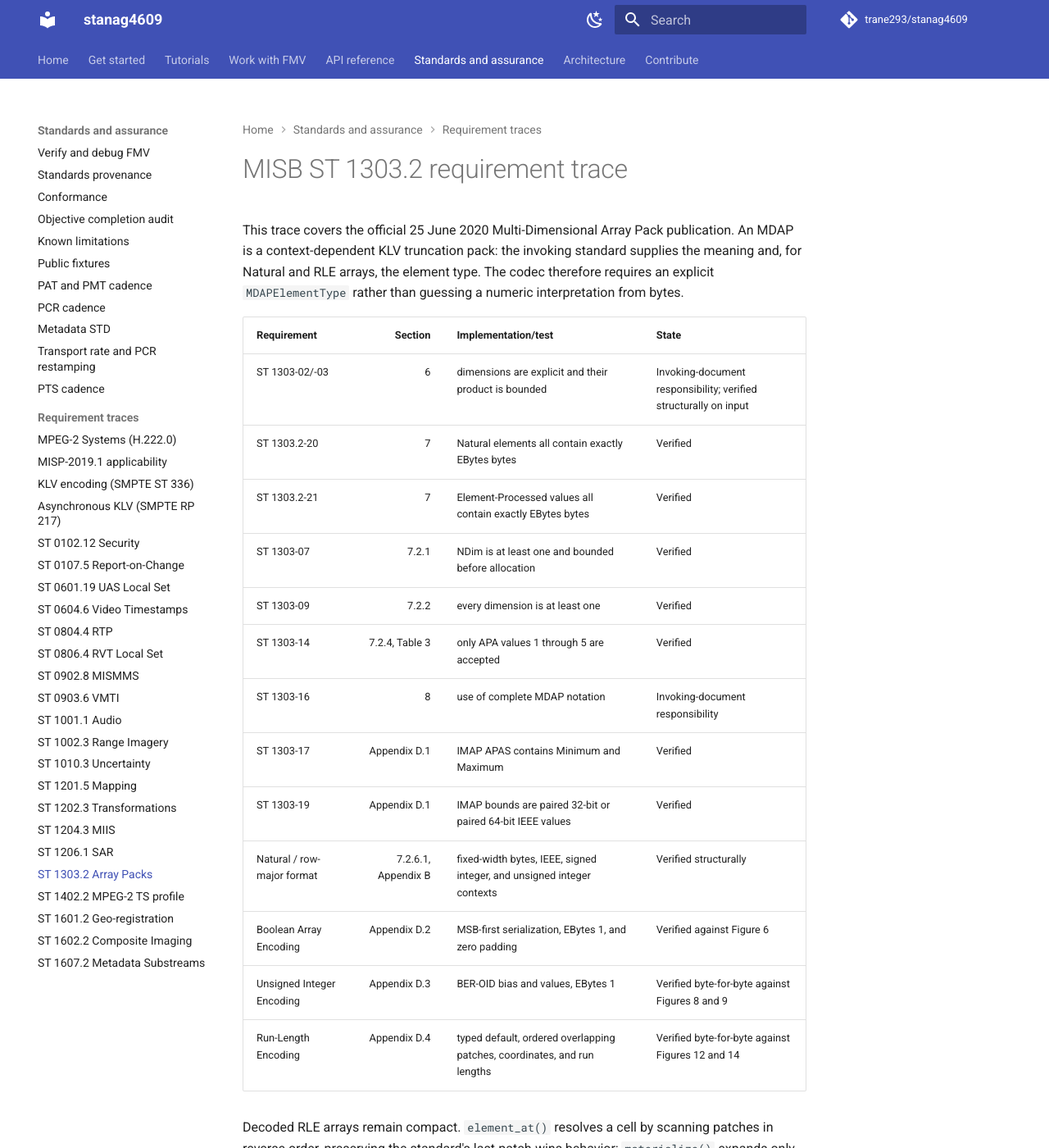
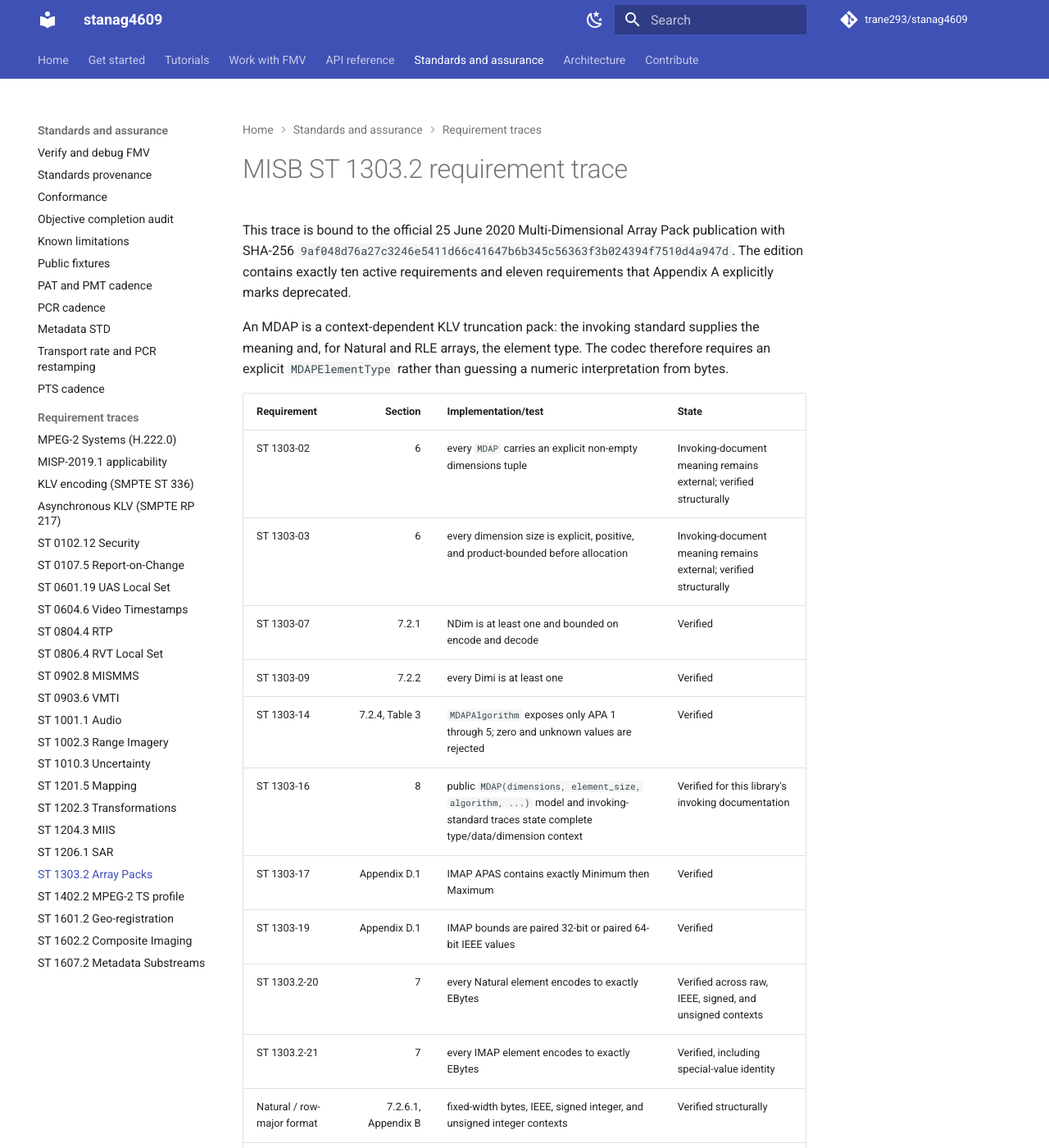
Before and after one commit to trane293/stanag4609, an MkDocs documentation site: the page built from docs/requirements/ST1303.2.md, in a window 1280 px wide and 1400 px high. Shown: the whole window at 82% size. Built offline with MkDocs 1.6.1 and Material for MkDocs 9.7.7, drawn with Linux system fonts in a browser that asks for light colours; comment, search, counter and statistics services are not loaded; some of the changed text lies outside the part shown.

Commit message:
feat(st1303): complete multidimensional array profile

```diff
--- a/docs/requirements/ST1303.2.md
+++ b/docs/requirements/ST1303.2.md
@@ -1,26 +1,33 @@
 # MISB ST 1303.2 requirement trace
 
-This trace covers the official 25 June 2020 Multi-Dimensional Array Pack
-publication. An MDAP is a context-dependent KLV truncation pack: the invoking
-standard supplies the meaning and, for Natural and RLE arrays, the element
-type. The codec therefore requires an explicit `MDAPElementType` rather than
-guessing a numeric interpretation from bytes.
+This trace is bound to the official 25 June 2020 Multi-Dimensional Array Pack
+publication with SHA-256
+`9af048d76a27c3246e5411d66c41647b6b345c56363f3b024394f7510d4a947d`.
+The edition contains exactly ten active requirements and eleven requirements
+that Appendix A explicitly marks deprecated.
+
+An MDAP is a context-dependent KLV truncation pack: the invoking standard
+supplies the meaning and, for Natural and RLE arrays, the element type. The
+codec therefore requires an explicit `MDAPElementType` rather than guessing a
+numeric interpretation from bytes.
 
 | Requirement | Section | Implementation/test | State |
 |---|---:|---|---|
-| ST 1303-02/-03 | 6 | dimensions are explicit and their product is bounded | Invoking-document responsibility; verified structurally on input |
-| ST 1303.2-20 | 7 | Natural elements all contain exactly EBytes bytes | Verified |
-| ST 1303.2-21 | 7 | Element-Processed values all contain exactly EBytes bytes | Verified |
-| ST 1303-07 | 7.2.1 | NDim is at least one and bounded before allocation | Verified |
-| ST 1303-09 | 7.2.2 | every dimension is at least one | Verified |
-| ST 1303-14 | 7.2.4, Table 3 | only APA values 1 through 5 are accepted | Verified |
-| ST 1303-16 | 8 | use of complete MDAP notation | Invoking-document responsibility |
-| ST 1303-17 | Appendix D.1 | IMAP APAS contains Minimum and Maximum | Verified |
+| ST 1303-02 | 6 | every `MDAP` carries an explicit non-empty dimensions tuple | Invoking-document meaning remains external; verified structurally |
+| ST 1303-03 | 6 | every dimension size is explicit, positive, and product-bounded before allocation | Invoking-document meaning remains external; verified structurally |
+| ST 1303-07 | 7.2.1 | NDim is at least one and bounded on encode and decode | Verified |
+| ST 1303-09 | 7.2.2 | every Dimi is at least one | Verified |
+| ST 1303-14 | 7.2.4, Table 3 | `MDAPAlgorithm` exposes only APA 1 through 5; zero and unknown values are rejected | Verified |
+| ST 1303-16 | 8 | public `MDAP(dimensions, element_size, algorithm, ...)` model and invoking-standard traces state complete type/data/dimension context | Verified for this library's invoking documentation |
+| ST 1303-17 | Appendix D.1 | IMAP APAS contains exactly Minimum then Maximum | Verified |
 | ST 1303-19 | Appendix D.1 | IMAP bounds are paired 32-bit or paired 64-bit IEEE values | Verified |
+| ST 1303.2-20 | 7 | every Natural element encodes to exactly EBytes | Verified across raw, IEEE, signed, and unsigned contexts |
+| ST 1303.2-21 | 7 | every IMAP element encodes to exactly EBytes | Verified, including special-value identity |
 | Natural / row-major format | 7.2.6.1, Appendix B | fixed-width bytes, IEEE, signed integer, and unsigned integer contexts | Verified structurally |
 | Boolean Array Encoding | Appendix D.2 | MSB-first serialization, EBytes 1, and zero padding | Verified against Figure 6 |
 | Unsigned Integer Encoding | Appendix D.3 | BER-OID bias and values, EBytes 1 | Verified byte-for-byte against Figures 8 and 9 |
 | Run-Length Encoding | Appendix D.4 | typed default, ordered overlapping patches, coordinates, and run lengths | Verified byte-for-byte against Figures 12 and 14 |
+| EBytes zero empty-array signal | §7.2.3 | all five Table 3 APAs preserve a parameter-free, payload-free empty signal; contradictory APAS or array bytes are rejected | Verified |
 
 Decoded RLE arrays remain compact. `element_at()` resolves a cell by scanning
 patches in reverse order, preserving the standard's last-patch-wins behavior;
@@ -31,3 +38,10 @@ patch count before allocating corresponding structures.
 IEEE bounds used by IMAP are quantized to their actual 32-bit or 64-bit wire
 representation before element mapping. This ensures a receiver reconstructs
 the same mapping and makes decode-then-encode stable at parameter boundaries.
+
+Appendix A deprecates `ST 1303-01`, `ST 1303-04`, `ST 1303-05`,
+`ST 1303-06`, `ST 1303-08`, `ST 1303-10`, `ST 1303-11`, `ST 1303-12`,
+`ST 1303-13`, `ST 1303-15`, and `ST 1303-18`. They are not counted as active
+requirements. Where the current normative prose retains their wire behavior,
+such as BER-OID structural fields, row-major ordering, IMAPB element mapping,
+and the EBytes-zero signal, that behavior remains implemented and tested.
```
Also changed, not shown: CHANGELOG.md (+3 -0 lines), README.md (+3 -2 lines), docs/COMPLETION_AUDIT.md (+1 -1 lines), docs/CONFORMANCE.md (+1 -1 lines), docs/ROADMAP.md (+3 -1 lines), docs/STANDARDS.md (+1 -1 lines), docs/api/klv.md (+33 -0 lines), 4 other files.
